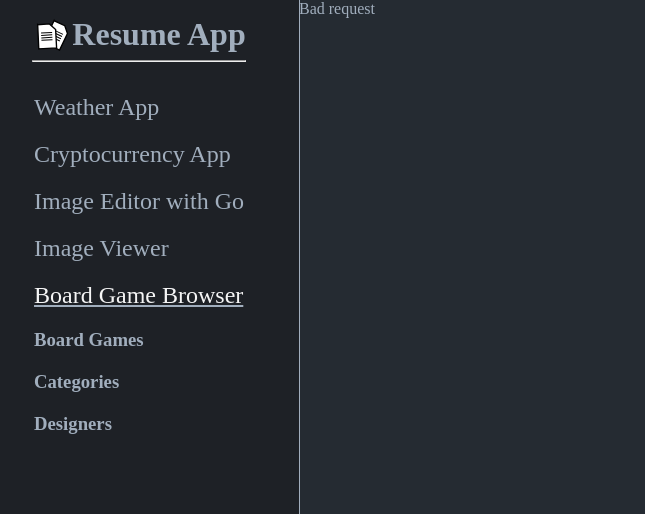
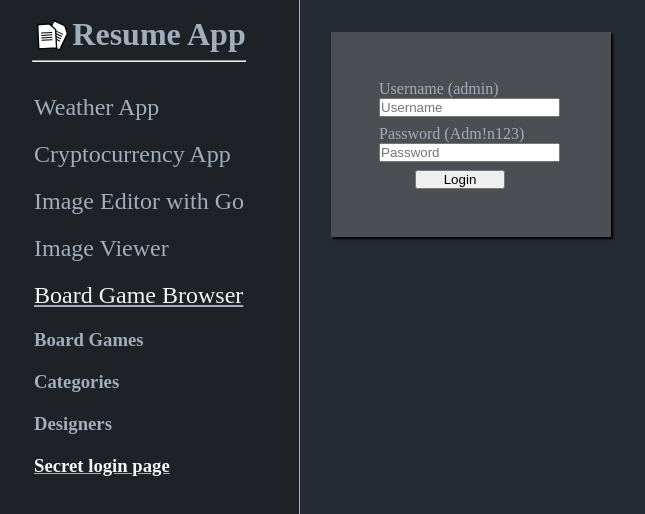
Before and after one commit to JagWoyat/resume-app, a React (Vite) app: page /board-games/login in a window 1280 px wide. Shown: the top 514 px of the page, without its empty margins (21-666 px from the left). Built offline with nearby package versions, Linux system fonts and the light colour scheme.

Commit message:
added login page

```diff
--- a/src/components/BoardGamesBrowser/BoardGamesBrowser.module.css
+++ b/src/components/BoardGamesBrowser/BoardGamesBrowser.module.css
@@ -26,7 +26,7 @@
 }
 
 a {
-    color: var(--primary-color)
+	color: var(--primary-color);
 }
 
 table {
@@ -75,3 +75,32 @@ padding: 4px;
 	border: 1px solid #ddd;
 	max-width: 10rem;
 }
+
+.loginWrapper {
+	display: flex;
+	flex-direction: column;
+	gap: 0.5rem;
+	margin: 2rem;
+	background-color: #4b4e53;
+	width: 280px;
+	box-shadow: 2px 2px 2px black;
+}
+
+.loginForm {
+	display: flex;
+	flex-direction: column;
+	gap: 0.5rem;
+	width: 300px;
+	padding: 3rem;
+}
+
+.loginForm button {
+	width: 30%;
+	margin-left: 2.25rem;
+}
+
+.response p {
+	width: 250px;
+	margin: 0.25rem;
+	word-wrap: break-word;
+}
--- /dev/null
+++ b/src/components/BoardGamesBrowser/Login.jsx
@@ -0,0 +1,84 @@
+import React, { useState } from "react";
+import styles from "./BoardGamesBrowser.module.css";
+
+const API_URL = "/api";
+// const API_URL = "http://98.71.35.179/api";
+
+export default function Login() {
+	const [username, setUsername] = useState("");
+	const [password, setPassword] = useState("");
+	const [response, setResponse] = useState(false);
+
+	function handleSubmit(event) {
+		event.preventDefault();
+
+		const url = API_URL + "/account/login";
+
+		const obj = {
+			userName: username,
+			password,
+		};
+		const body = JSON.stringify(obj);
+
+		fetch(url, {
+			method: "POST",
+			headers: {
+				"Content-Type": "application/json",
+			},
+			body: body,
+		})
+			.then((response) => {
+				return response.json();
+			})
+			.then((data) => {
+				setResponse(data);
+			})
+			.catch((error) => {
+				console.error("Error:", error);
+			});
+	}
+
+	return (
+		<section className={styles.loginWrapper}>
+			{console.log(response)}
+			<form onSubmit={handleSubmit} className={styles.loginForm}>
+				<div>
+					<label>Username (admin)</label>
+					<input
+						id="username"
+						onChange={(event) => setUsername(event.target.value)}
+						value={username}
+						type="text"
+						placeholder="Username"
+						required
+					/>
+				</div>
+				<div>
+					<label>Password (Adm!n123)</label>
+					<input
+						id="password"
+						onChange={(event) => setPassword(event.target.value)}
+						value={password}
+						type="password"
+						placeholder="Password"
+						required
+					/>
+				</div>
+
+				<button>Login</button>
+			</form>
+			{response &&
+				(response.token ? (
+					<div className={styles.response}>
+						<h3>Token</h3>
+						<p>{response.token}</p>
+					</div>
+				) : (
+					<div>
+						<h3>Unable to login</h3>
+						<p>{`${response.title}: ${response.status}`}</p>
+					</div>
+				))}
+		</section>
+	);
+}
--- a/src/components/Navigation/Sidebar.jsx
+++ b/src/components/Navigation/Sidebar.jsx
@@ -44,6 +44,10 @@ const NAV_ITEMS = [
 			{
 				title: "Designers",
 				link: "/board-games/designers",
+			},
+			{
+				title: "Secret login page",
+				link: "/board-games/login",
 			},
 		],
 	},
--- a/src/main.jsx
+++ b/src/main.jsx
@@ -15,6 +15,7 @@ import ImageEditorView from "./routes/ImageEditorView";
 import ErrorPage from "./routes/ErrorPage";
 import ImageEditedView from "./routes/ImageEditedView";
 import BoardGamesView from "./routes/BoardGamesView";
+import Login from "./components/BoardGamesBrowser/Login";
 
 const router = createBrowserRouter([
 	{
@@ -54,6 +55,10 @@ const router = createBrowserRouter([
 				path: "/board-games/:path",
 				element: <BoardGamesView />,
 			},
+			{
+				path: "/board-games/login",
+				element: <Login />,
+			},
 		],
 	},
 ]);
--- a/src/routes/Main/Main.jsx
+++ b/src/routes/Main/Main.jsx
@@ -1,5 +1,6 @@
 import styles from "./Main.module.css";
-import certificate from "../../assets/react-udemy-cert.jpg";
+import certificateReact from "../../assets/react-udemy-cert.jpg";
+import certificateASPNET from "../../assets/aspdotnet-udemy-cert.jpg";
 
 export default function Main() {
 	return (
@@ -10,7 +11,9 @@ export default function Main() {
 				</h3>
 				<p>I'm an aspiring web developer with focus on React.</p>
 				<p>You can find some of my projects on the sidebar</p>
-				<img src={certificate} alt="React Udemy Certificate" />
+				<div className={styles.certMain}>
+					<div className={styles.certWrapper}>
+						<img src={certificateReact} alt="React Udemy Certificate" />
 						<a
 							target="_blank"
 							href="https://ude.my/UC-55664585-7154-45f4-b636-740d9a9e89b3"
@@ -19,6 +22,17 @@ export default function Main() {
 								React - The Complete Guide 2023 (incl. React Router & Redux)
 							</strong>
 						</a>
+					</div>
+					<div className={styles.certWrapper}>
+						<img src={certificateASPNET} alt="ASP.NET Udemy Certificate" />
+						<a
+							target="_blank"
+							href="https://ude.my/UC-0e5be112-dc44-4e13-a093-5137bbf78084"
+						>
+							<strong>Ultimate ASP.NET Core Web API Development Guide</strong>
+						</a>
+					</div>
+				</div>
 			</section>
 		</div>
 	);
--- a/src/routes/Main/Main.module.css
+++ b/src/routes/Main/Main.module.css
@@ -9,40 +9,58 @@ main {
 	font-size: 2rem;
 }
 
-.introductionWrapper{
+.introductionWrapper {
 	display: flex;
-    justify-content: center;
+	/* justify-content: center; */
 	/* width: 50%; */
 	align-items: center;
 	flex-direction: column;
 	gap: 1rem;
 	height: 100vh;
 	font-size: 1.25rem;
+	margin-top: 2rem;
 }
 
-.introductionWrapper img{
+.certMain {
+	display: flex;
+	flex-direction: column;
+	gap: 1rem;
+	max-height: 100%;
+}
+
+.certWrapper {
+	display: flex;
+	align-items: center;
+	flex-direction: column;
+	gap: 1rem;
+	font-size: 1.25rem;
 	min-height: 200px;
-    max-height: 50%;
+	max-height: 35%;
+}
+
+.certWrapper img {
+	min-height: 200px;
+	max-height: 100%;
 	max-width: 90%;
 }
 
-.introductionWrapper a {
+.certWrapper a {
 	text-decoration: none;
 }
 
-.introductionWrapper a:link {
+.certWrapper a:link {
 	color: var(--primary-color);
 }
 
-.introductionWrapper a:visited {
+.certWrapper a:visited {
 	color: var(--primary-color);
 }
 
-.introductionWrapper a:focus,
-.introductionWrapper a:hover {
-    text-decoration:underline;
+.certWrapper a:focus,
+.certWrapper a:hover {
+	text-decoration: underline;
 }
 
-.introductionWrapper a:active {
+.certWrapper a:active {
 	color: red;
 }
```
Also changed, not shown: src/assets/aspdotnet-udemy-cert.jpg (added), src/routes/BoardGamesView.jsx (indentation only). Lines whose indentation alone changed are shown as unchanged.
